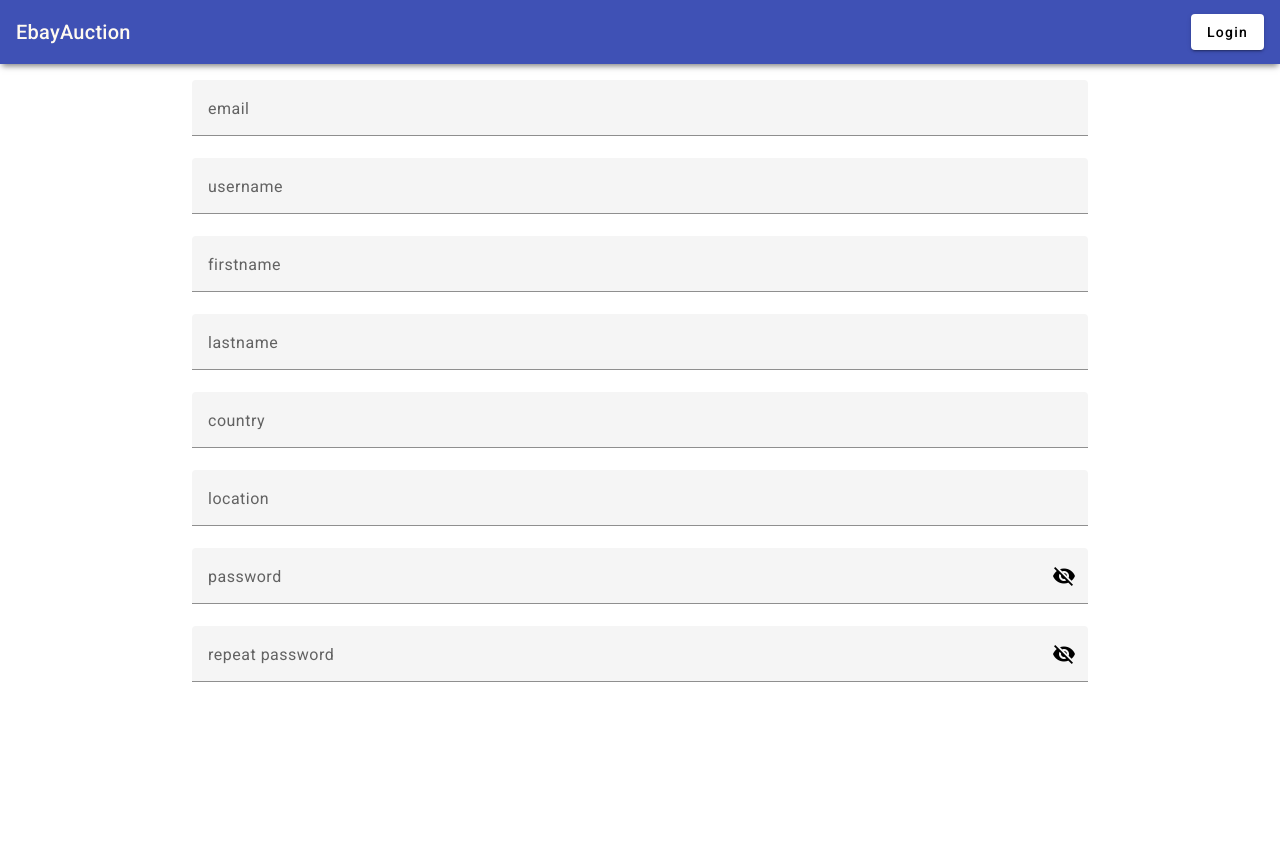
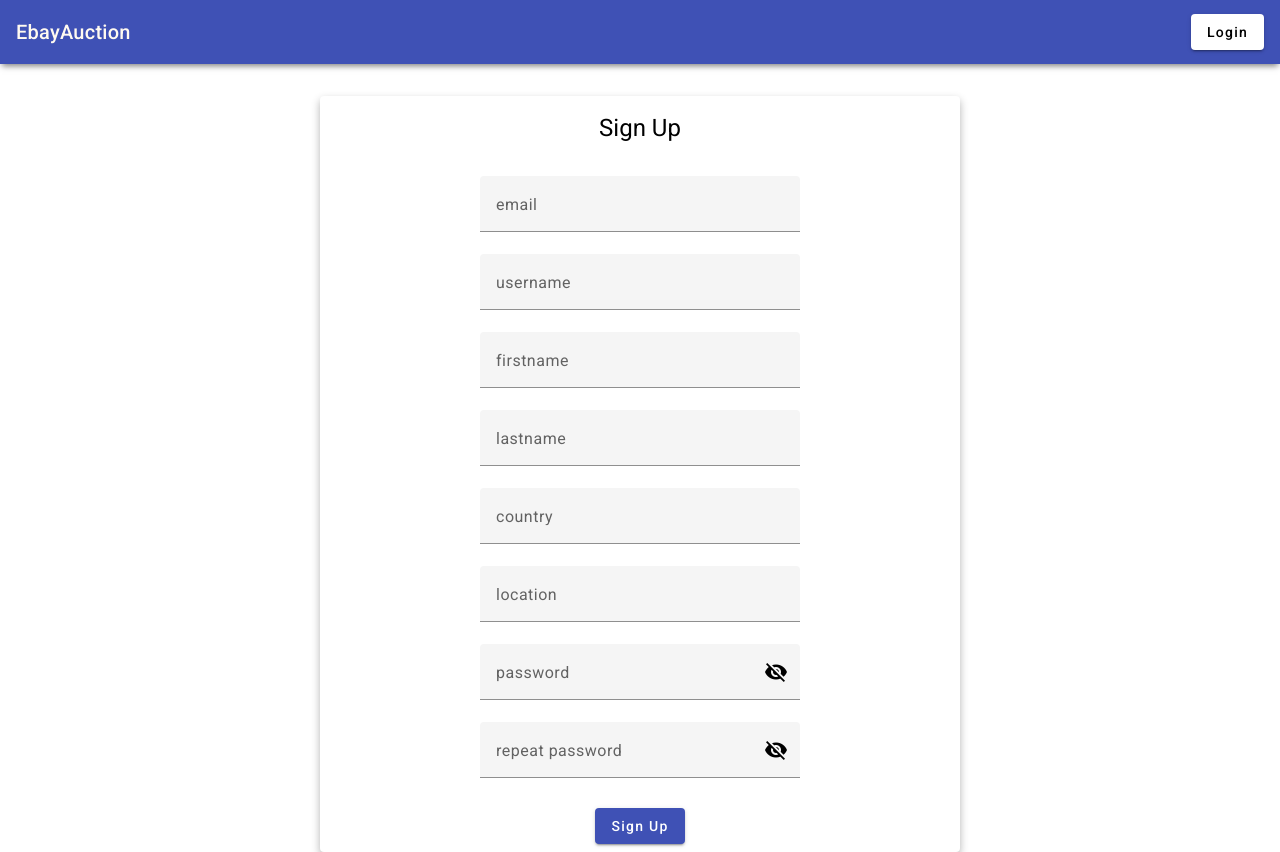
Before and after one commit to pankazakos/EbayAuction, an Angular app in the folder angularapp/: page /register in a window 1280 px wide. Before the commit the page ends 800 px from the top, so only its background shows below. Built offline with nearby package versions, Linux system fonts and the light colour scheme.

Commit message:
center sign up form

```diff
--- a/angularapp/src/app/material-ui/material-ui.module.ts
+++ b/angularapp/src/app/material-ui/material-ui.module.ts
@@ -4,6 +4,7 @@ import { MatDialogModule } from '@angular/material/dialog';
 import { MatIconModule } from '@angular/material/icon';
 import { MatTabsModule } from '@angular/material/tabs';
 import { MatToolbarModule } from '@angular/material/toolbar';
+import { MatCardModule } from '@angular/material/card';
 
 @NgModule({
   imports: [
@@ -12,6 +13,7 @@ import { MatToolbarModule } from '@angular/material/toolbar';
     MatToolbarModule,
     MatDialogModule,
     MatTabsModule,
+    MatCardModule,
   ],
   exports: [
     MatIconModule,
@@ -19,6 +21,7 @@ import { MatToolbarModule } from '@angular/material/toolbar';
     MatToolbarModule,
     MatDialogModule,
     MatTabsModule,
+    MatCardModule,
   ],
 })
 export class MaterialUiModule {}
--- a/angularapp/src/app/shared/sign-in/sign-in.component.html
+++ b/angularapp/src/app/shared/sign-in/sign-in.component.html
@@ -1 +1 @@
-<p>sign-in works!</p>
+<p>don't have an account? <a routerLink="/register">Register</a></p>
--- a/angularapp/src/app/shared/sign-up/sign-up.component.css
+++ b/angularapp/src/app/shared/sign-up/sign-up.component.css
@@ -1,11 +1,22 @@
+.custom-card {
+  width: 50%;
+  display: flex;
+  align-items: center;
+  margin: 2rem auto;
+  box-shadow: 0px 4px 8px rgba(0, 0, 0, 0.3);
+}
+
+.custom-content {
+  width: 50%;
+}
+
 .custom-form {
   padding-top: 1rem;
   display: flex;
   flex-direction: column;
   justify-content: center;
-  align-items: center;
 }
 
 .custom-form-field {
-  width: 70%;
+  width: 100%;
 }
--- a/angularapp/src/app/shared/sign-up/sign-up.component.html
+++ b/angularapp/src/app/shared/sign-up/sign-up.component.html
@@ -1,3 +1,6 @@
+<mat-card class="custom-card">
+  <mat-card-header class="custom-header"><h1>Sign Up</h1></mat-card-header>
+  <mat-card-content class="custom-content">
     <form class="custom-form">
       <mat-form-field class="custom-form-field">
         <mat-label>email</mat-label>
@@ -38,3 +41,8 @@
         </button>
       </mat-form-field>
     </form>
+  </mat-card-content>
+  <mat-card-actions>
+    <button mat-raised-button color="primary">Sign Up</button>
+  </mat-card-actions>
+</mat-card>
```
Lines whose indentation alone changed are shown as unchanged.
